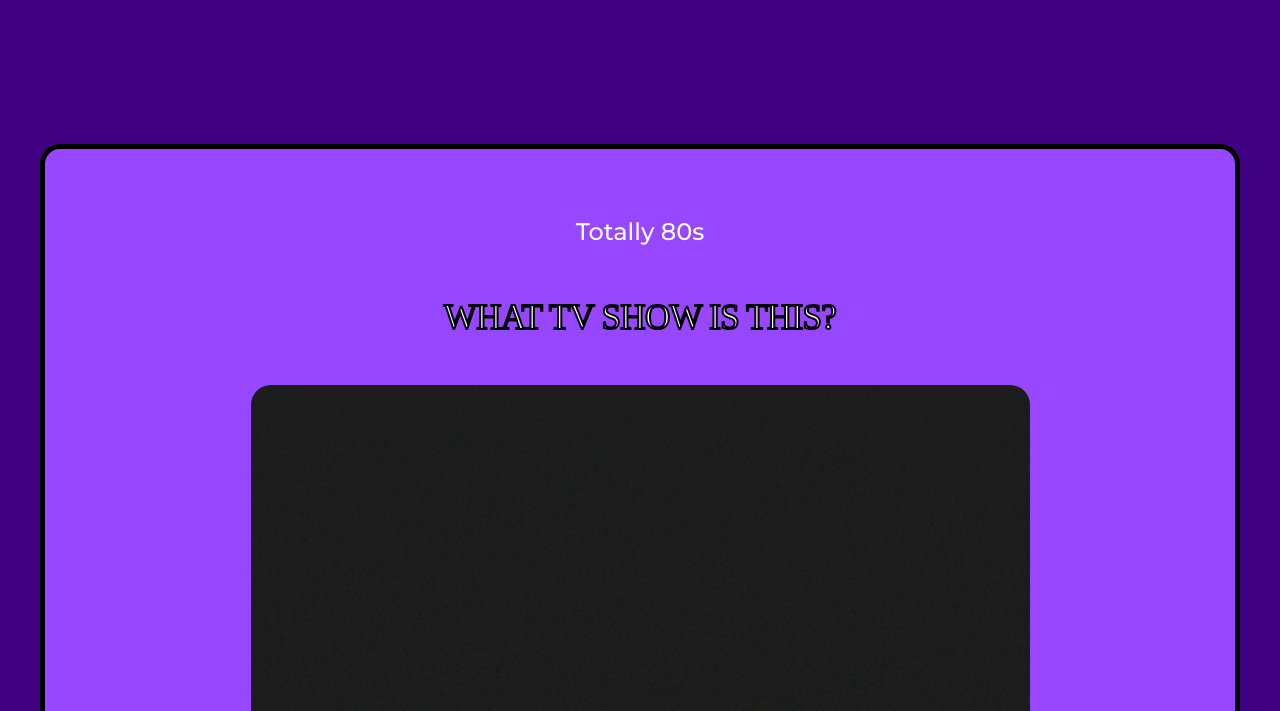
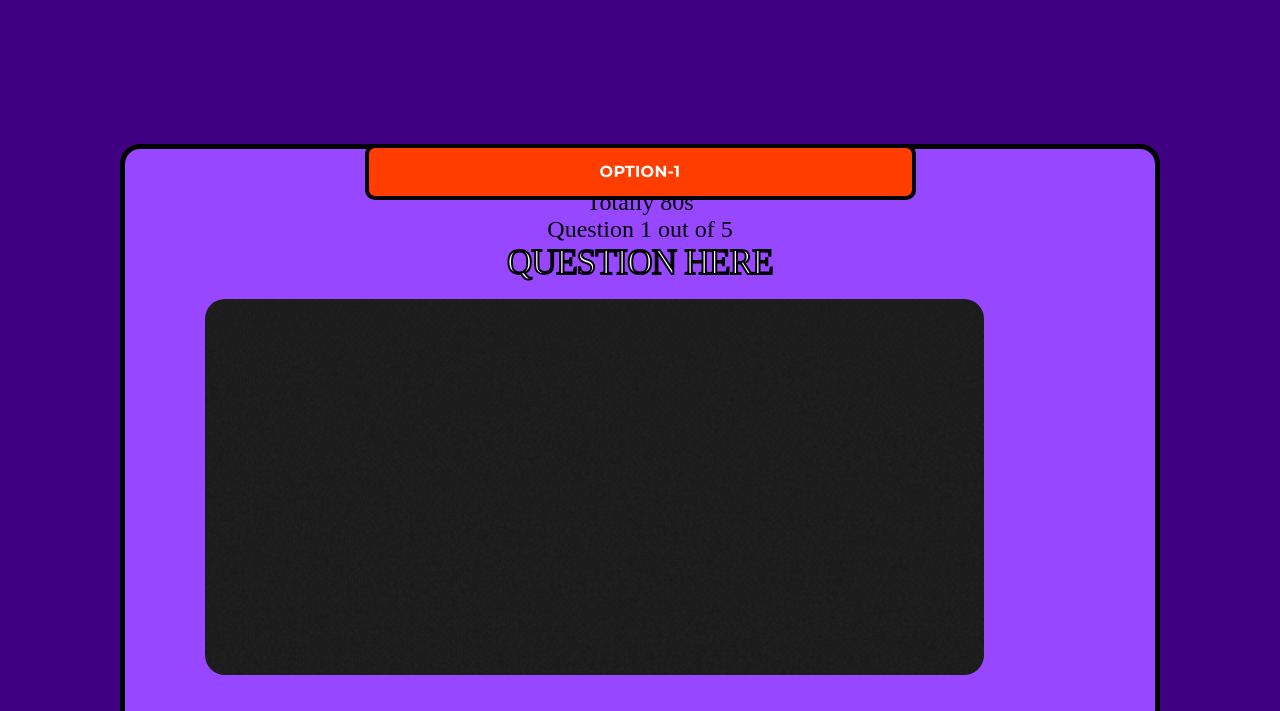
Before and after one commit to LaTrishaGomer/quiz-game-project-1, a plain HTML site: page quizone.html in a window 1280 px wide. Shown: the part 89-800 px from the top of the page. Drawn offline with Linux system fonts and the light colour scheme; a web font is replaced by a local one.

Commit message:
set up outline of quiz constants and variables

```diff
--- a/css/style.css
+++ b/css/style.css
@@ -267,7 +267,7 @@ footer {
     background-color: var(--medium-purple);
 }
 
-.quiz-question-container {
+.quiz-container {
     justify-content: center;
     align-items: center;
     padding: 40px;
@@ -285,7 +285,15 @@ footer {
     padding: 117px 120px;
 }
 
-.quiz-category-subtitle {
+#quiz-question-number {
+    display: flex;
+    justify-content: center;
+    align-items: center;
+    font-size: 24px;
+
+}
+
+#category {
     display: flex;
     justify-content: center;
     align-items: center;
@@ -298,3 +306,33 @@ footer {
     justify-content: center;
     align-items: center;
 }
+
+#question {
+    font-family: var(--font-family);
+    font-weight: 400;
+    font-size: 35px;
+    letter-spacing: -0.02em;
+    text-transform: uppercase;
+    text-align: center;
+    color: var(--white);
+    -webkit-text-stroke-width: 2px;
+    -webkit-text-stroke-color: var(--black);
+}
+
+#button-large {
+    border: 4px solid var(--black);
+    border-radius: 10px;
+    padding: 8px;
+    width: 551px;
+    height: 56px;
+    background: var(--orange);
+    position: absolute;
+    font-family: var(--second-family);
+    font-weight: 700;
+    font-size: 16px;
+    line-height: 162%;
+    letter-spacing: 0.02em;
+    text-transform: uppercase;
+    color: var(--white);
+    text-decoration: none;
+}
--- a/js/app.js
+++ b/js/app.js
@@ -5,9 +5,49 @@
 
 /*-------------- Constants -------------*/
 
+const questions [
+    {
+        category: "Totally 80s",
+        question:,
+        image: "imgs/categories-pacman.png",
+        options:,
+        answer:,
+    },
+
+    {
+        category: "Totally 80s",
+        question:,
+        options:,
+        answer:,
+    },
+
+    {
+        category: "Totally 80s",
+        question:,
+        options:,
+        answer:,
+    },
+
+    {
+        category: "Totally 80s",
+        question:,
+        options:,
+        answer:,
+    },
+
+    {
+        category: "Totally 80s",
+        question:,
+        options:,
+        answer:,
+    },
+];
+
 
 /*---------- Variables (state) ---------*/
 
+let currentQuestion = 0;
+let score = 0;
 
 /*----- Cached Element References  -----*/
 
@@ -16,14 +56,3 @@
 
 
 /*----------- Event Listeners ----------*/
-
-
-
-// User story for Throwback Quiz game:
-
-// As a user, I want to see a landing page when I arrive at the website to know I’m in the right place.
-// As a user, I want to see clearly labeled buttons for each category on the landing page, so I know my options.
-// As a user, I want to see each of my quiz options and know how much time I have to answer each question.
-// As a user, I want visual feedback after selecting, so I know my choice has been registered.
-// As a user, I want to see a clear message indicating if I picked the correct answer so that I can understand the outcome.
-// As a user, I want to play another round or have the option to choose another category.
--- a/quizone.html
+++ b/quizone.html
@@ -16,7 +16,7 @@
                 <img src="/imgs/logo.png" alt="WayBackQuiz home" width="207" height="28" />
             </a>
             <button id="button-small">
-                <a href="#categories" class="button-small">Start Quiz</a>
+                <a href="/index.html" class="button-small">Start Quiz</a>
             </button>
         </nav>
     </header>
@@ -24,16 +24,17 @@
     <main>
 
         <section id="question-background">
-
-            <section id="eighties" class="eighties">
-                    <div class="quiz-question-container">
-                        <p class="quiz-category-subtitle">Totally 80s</p>
-                        <h4>What TV show is this?</h4>
-                        <figure class="quiz-image">
+                    <div class="quiz-container">
+                        <div id="category">Totally 80s</div>
+                        <div id="quiz-question-number">Question 1 out of 5</div>
+                        <div id="question">Question here</div>
+                        <figure id="quiz-image">
                             <img src="imgs/categories-pacman-2.gif" width="779" height="316" alt="PacMan characters">
                         </figure>
                     </div>
-            </section>
+
+                    <button id="button-large">option-1</button>
+
 
 
         </section>
```
